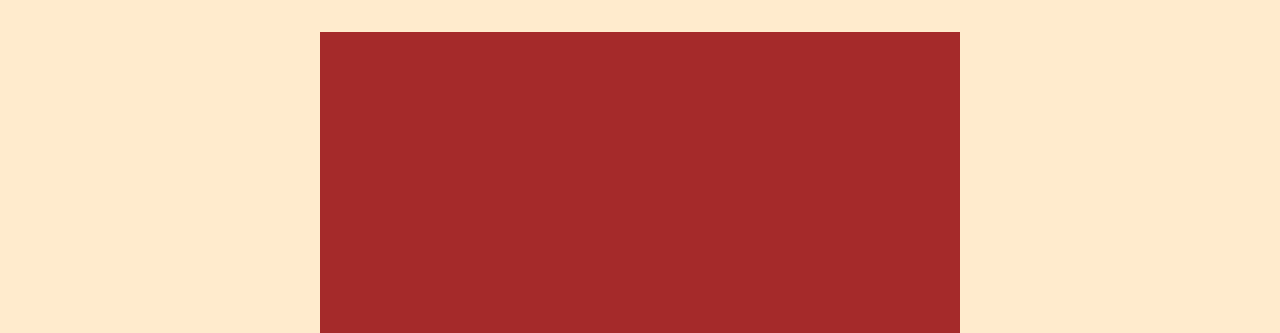
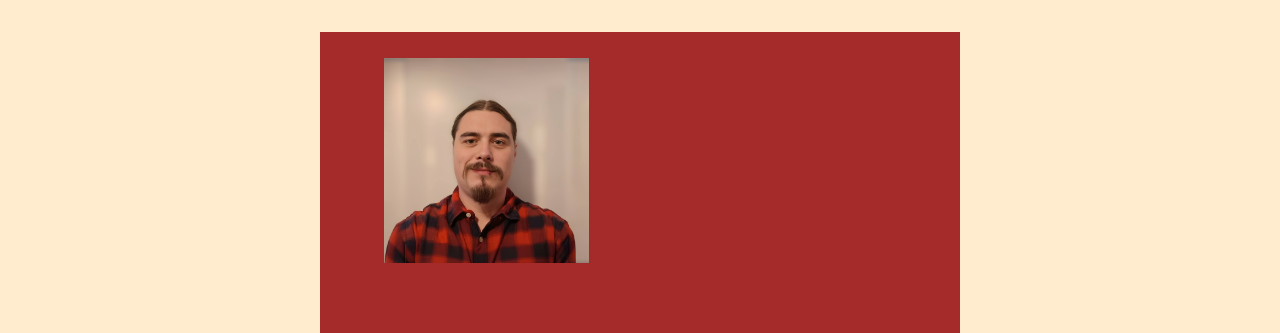
Before and after one commit to denlillamurmeln/resume, a plain HTML site: page index.html in a window 1280 px wide. Shown: the top 333 px of the page. Drawn offline with Linux system fonts and the light colour scheme; the site is published under a folder, as on GitHub Pages, so addresses that start at the root find nothing.

Commit message:
cant get my picture to show

```diff
--- a/style.css
+++ b/style.css
@@ -61,7 +61,7 @@ section,
   height: 16rem;
   max-width: 960px;
 
-  background-image: url("/profPic2.jpg");
+  background-image: url("profPic2.jpg");
   background-size: contain;
   background-repeat: no-repeat;
   align-items: bottom;
```
